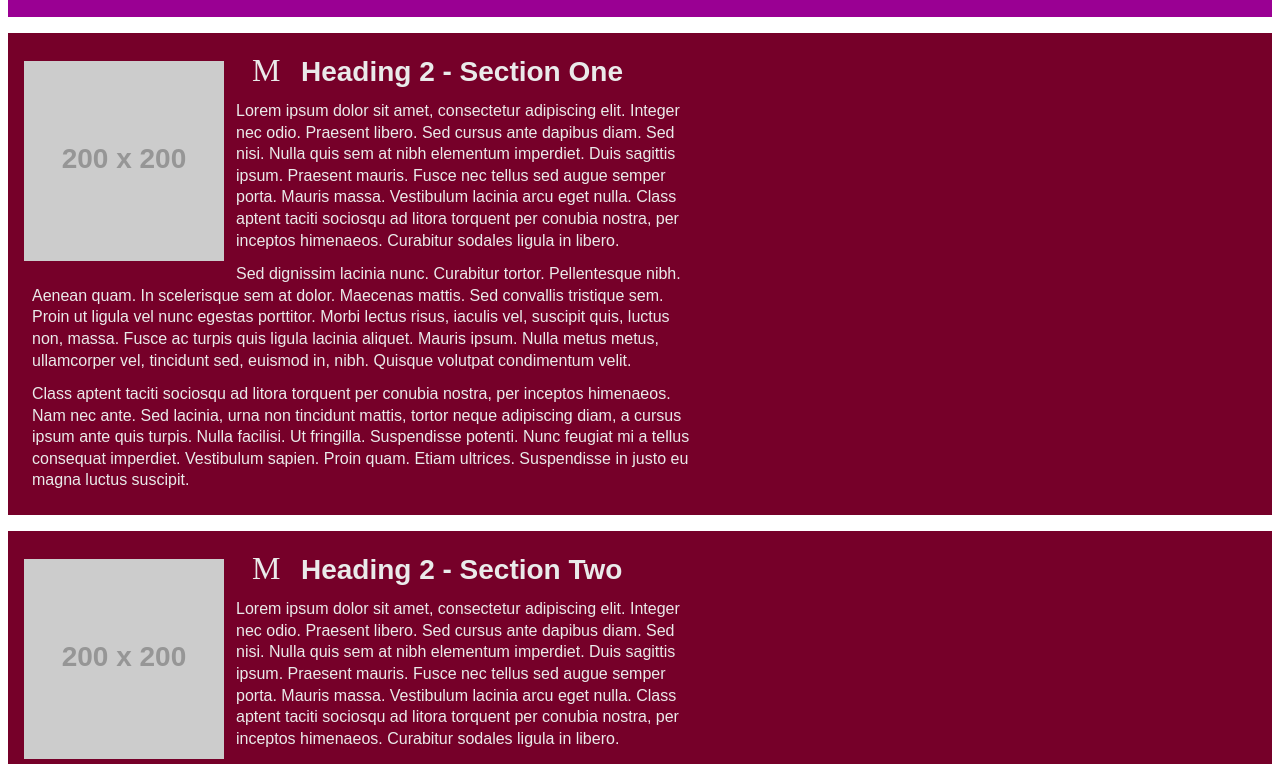
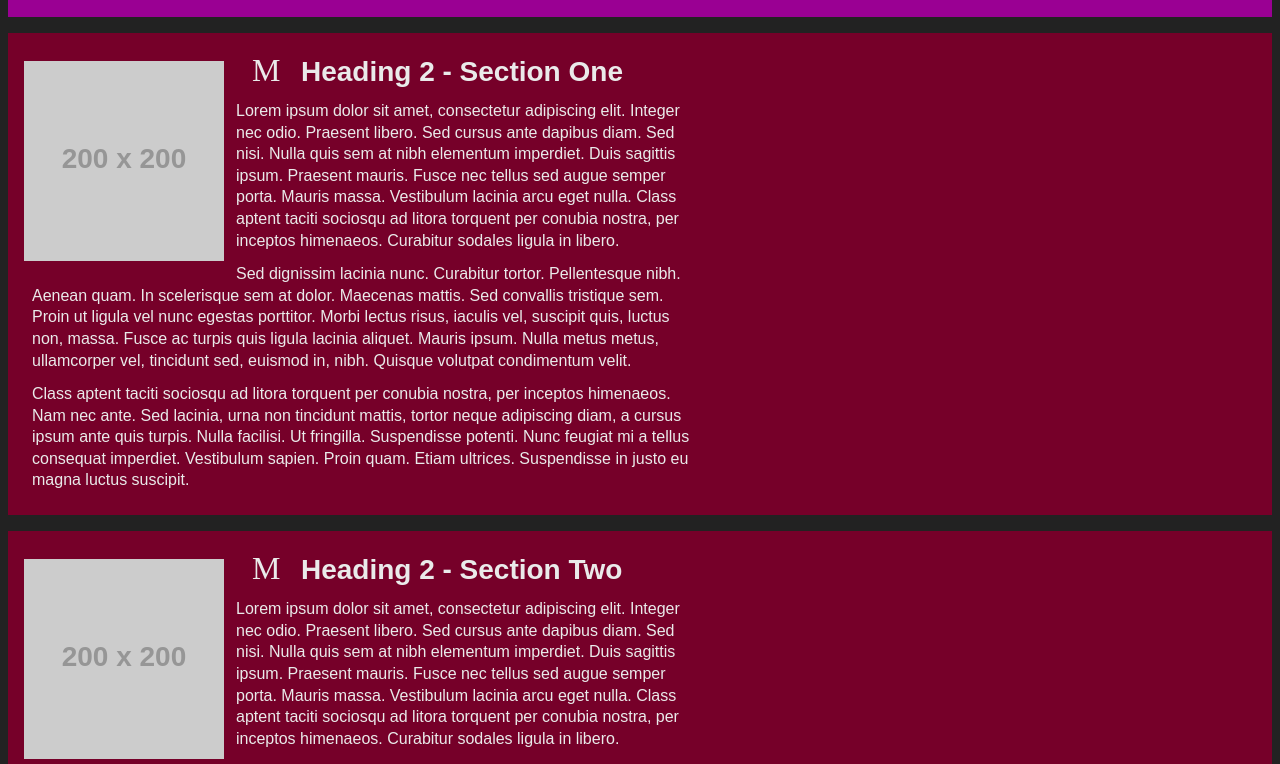
Before and after one commit to Elemental-Draco/viewport, a plain HTML site: page index.html in a window 1280 px wide. Shown: the part 104-868 px from the top of the page. Drawn offline with Linux system fonts and the dark colour scheme; placeholder pictures from the web are drawn by us; some icons are missing.

Commit message:
added dark preference to body

```diff
--- a/Washington.styles.css
+++ b/Washington.styles.css
@@ -27,8 +27,12 @@
 
 /* ----- CHECK FOR USER DARK MODE PREFERENCE ----- */
 /* --------------- BEGIN USER PREFERS DARK COLOR SCHEME QUERY --------------- */
-
-/* CHANGE THE BODY'S BACKGROUND COLOR TO THE DARK GRAY IF THE USER PREFERS DARK MODE */
+@media (prefers-color-scheme: dark) {
+  /* CHANGE THE BODY'S BACKGROUND COLOR TO THE DARK GRAY IF THE USER PREFERS DARK MODE */
+  body {
+    background-color: var(--dark-gray);
+  }
+}
 
 /* --------------- END USER PREFERS DARK COLOR SCHEME QUERY --------------- */
 
```
